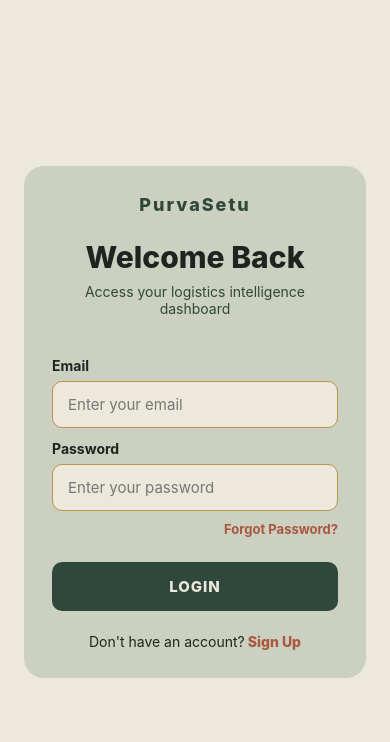
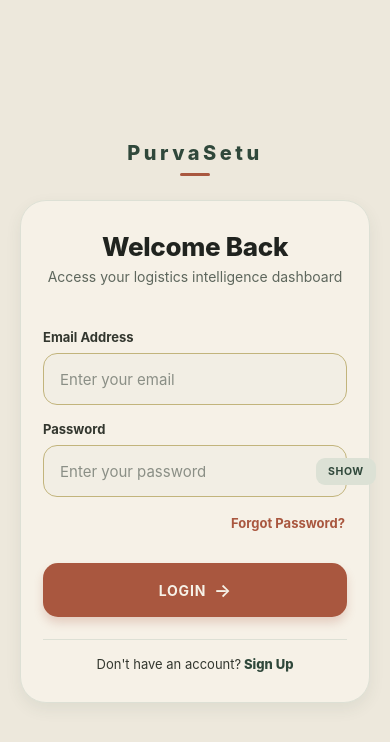
Before and after one commit to RishikaBhawsingka/PurvaSetu, a React Native app: screen /Login in a window 390 px wide. Shown: the top 742 px of the page. Built offline with nearby package versions, Linux system fonts and the light colour scheme.

Commit message:
login fix

```diff
--- a/screens/login.jsx
+++ b/screens/login.jsx
@@ -1,4 +1,3 @@
-
 import React, { useState } from "react";
 import {
   View,
@@ -6,12 +5,17 @@ import {
   TextInput,
   TouchableOpacity,
   StyleSheet,
+  ScrollView,
   Alert,
+  KeyboardAvoidingView,
+  Platform,
 } from "react-native";
 
 export default function Login({ navigation }) {
   const [email, setEmail] = useState("");
   const [password, setPassword] = useState("");
+  const [showPassword, setShowPassword] = useState(false);
+  const [focusedField, setFocusedField] = useState(null);
 
   const handleLogin = () => {
     if (!email || !password) {
@@ -26,124 +30,262 @@ export default function Login({ navigation }) {
   };
 
   return (
-    <View style={styles.container}>
+    <KeyboardAvoidingView
+      style={styles.screen}
+      behavior={Platform.OS === "ios" ? "padding" : undefined}
+    >
+      <ScrollView
+        contentContainerStyle={styles.container}
+        keyboardShouldPersistTaps="handled"
+        showsVerticalScrollIndicator={false}
+      >
+        {/* BRAND */}
+        <View style={styles.brandContainer}>
+          <Text style={styles.logo}>PurvaSetu</Text>
+          <View style={styles.logoLine} />
+        </View>
+
         <View style={styles.card}>
-
-        <Text style={styles.logo}>PurvaSetu</Text>
-
+          {/* HEADER */}
           <Text style={styles.title}>Welcome Back</Text>
-
           <Text style={styles.subtitle}>
             Access your logistics intelligence dashboard
           </Text>
 
-        <Text style={styles.label}>Email</Text>
+          {/* EMAIL */}
+          <Text style={styles.label}>Email Address</Text>
           <TextInput
-          style={styles.input}
+            style={[styles.input, focusedField === "email" && styles.inputFocused]}
             placeholder="Enter your email"
-          placeholderTextColor="#777"
+            placeholderTextColor="#8B8F86"
             keyboardType="email-address"
             autoCapitalize="none"
+            autoCorrect={false}
             value={email}
             onChangeText={setEmail}
+            onFocus={() => setFocusedField("email")}
+            onBlur={() => setFocusedField(null)}
           />
 
+          {/* PASSWORD */}
           <Text style={styles.label}>Password</Text>
+          <View
+            style={[
+              styles.passwordWrapper,
+              focusedField === "password" && styles.inputFocused,
+            ]}
+          >
             <TextInput
-          style={styles.input}
+              style={styles.passwordInput}
               placeholder="Enter your password"
-          placeholderTextColor="#777"
-          secureTextEntry
+              placeholderTextColor="#8B8F86"
+              secureTextEntry={!showPassword}
               value={password}
               onChangeText={setPassword}
+              onFocus={() => setFocusedField("password")}
+              onBlur={() => setFocusedField(null)}
             />
 
-        <TouchableOpacity style={styles.forgotButton}>
+            <TouchableOpacity
+              style={styles.showButton}
+              onPress={() => setShowPassword(!showPassword)}
+              activeOpacity={0.7}
+            >
+              <Text style={styles.showText}>
+                {showPassword ? "HIDE" : "SHOW"}
+              </Text>
+            </TouchableOpacity>
+          </View>
+
+          {/* FORGOT PASSWORD */}
+          <TouchableOpacity style={styles.forgotButton} activeOpacity={0.7}>
             <Text style={styles.forgotText}>Forgot Password?</Text>
           </TouchableOpacity>
 
+          {/* LOGIN */}
           <TouchableOpacity
             style={styles.loginButton}
             onPress={handleLogin}
+            activeOpacity={0.88}
           >
             <Text style={styles.loginButtonText}>LOGIN</Text>
+            <Text style={styles.arrow}>→</Text>
           </TouchableOpacity>
 
+          {/* SIGN UP */}
+          <View style={styles.signupDivider} />
           <View style={styles.signupRow}>
-          <Text style={styles.signupText}>
-            Don't have an account?
-          </Text>
-
-          <TouchableOpacity onPress={() => navigation.navigate("Signup")}>
+            <Text style={styles.signupText}>Don't have an account?</Text>
+            <TouchableOpacity
+              onPress={() => navigation.navigate("Signup")}
+              activeOpacity={0.7}
+            >
               <Text style={styles.signupLink}> Sign Up</Text>
             </TouchableOpacity>
           </View>
-
         </View>
-    </View>
+      </ScrollView>
+    </KeyboardAvoidingView>
   );
 }
 
+/*
+  DESIGN TOKENS — matched 1:1 to Signup.jsx so the two screens read as one
+  continuous design system rather than siblings with a family resemblance.
+  screen bg     #EDE8DC
+  card bg       #F6F1E7    border #DDE0D5
+  input bg      #F2EEE4    border #C2B47C  → focus #30483B
+  accent green  #30483B    accent rust #A9573F
+  text primary  #20231F    text body #33372F    text muted #5E675D
+  show/hide pill#DCE1D5
+*/
+
 const styles = StyleSheet.create({
-  container: {
+  screen: {
     flex: 1,
     backgroundColor: "#EDE8DC",
-    justifyContent: "center",
-    padding: 24,
   },
 
-  card: {
-    backgroundColor: "#CBD0C0",
-    borderRadius: 20,
-    padding: 28,
+  container: {
+    flexGrow: 1,
+    justifyContent: "center",
+    paddingHorizontal: 20,
+    paddingVertical: 32,
+  },
+
+  /* BRAND */
+
+  brandContainer: {
+    alignItems: "center",
+    marginBottom: 24,
   },
 
   logo: {
     color: "#30483B",
-    fontSize: 18,
+    fontSize: 20,
     fontWeight: "800",
-    letterSpacing: 2,
-    textAlign: "center",
-    marginBottom: 24,
+    letterSpacing: 3.5,
   },
+
+  logoLine: {
+    width: 30,
+    height: 3,
+    backgroundColor: "#A9573F",
+    borderRadius: 5,
+    marginTop: 8,
+  },
+
+  /* CARD */
+
+  card: {
+    width: "100%",
+    backgroundColor: "#F6F1E7",
+    borderRadius: 26,
+    borderWidth: 1,
+    borderColor: "#DDE0D5",
+    paddingHorizontal: 22,
+    paddingVertical: 30,
+
+    shadowColor: "#30483B",
+    shadowOffset: { width: 0, height: 6 },
+    shadowOpacity: 0.08,
+    shadowRadius: 16,
+    elevation: 3,
+  },
+
+  /* HEADER */
 
   title: {
     color: "#20231F",
-    fontSize: 30,
+    fontSize: 26,
     fontWeight: "800",
     textAlign: "center",
+    letterSpacing: -0.3,
   },
 
   subtitle: {
-    color: "#30483B",
+    color: "#5E675D",
     fontSize: 14,
     textAlign: "center",
-    marginTop: 8,
+    marginTop: 6,
     marginBottom: 28,
   },
 
+  /* LABELS */
+
   label: {
-    color: "#20231F",
-    fontSize: 14,
+    color: "#33372F",
+    fontSize: 13,
     fontWeight: "700",
-    marginBottom: 7,
-    marginTop: 12,
+    marginBottom: 8,
+    marginTop: 16,
   },
 
+  /* INPUTS */
+
   input: {
-    backgroundColor: "#EDE8DC",
-    borderRadius: 10,
-    paddingHorizontal: 15,
-    paddingVertical: 13,
+    height: 52,
+    backgroundColor: "#F2EEE4",
+    borderRadius: 14,
+    paddingHorizontal: 16,
     fontSize: 15,
     color: "#20231F",
     borderWidth: 1,
-    borderColor: "#B8944A",
+    borderColor: "#C2B47C",
   },
+
+  inputFocused: {
+    borderColor: "#30483B",
+    borderWidth: 1.5,
+    shadowColor: "#30483B",
+    shadowOffset: { width: 0, height: 2 },
+    shadowOpacity: 0.12,
+    shadowRadius: 6,
+    elevation: 2,
+  },
+
+  /* PASSWORD */
+
+  passwordWrapper: {
+    height: 52,
+    flexDirection: "row",
+    alignItems: "center",
+    backgroundColor: "#F2EEE4",
+    borderRadius: 14,
+    borderWidth: 1,
+    borderColor: "#C2B47C",
+    paddingRight: 6,
+  },
+
+  passwordInput: {
+    flex: 1,
+    height: "100%",
+    paddingHorizontal: 16,
+    fontSize: 15,
+    color: "#20231F",
+  },
+
+  showButton: {
+    paddingHorizontal: 12,
+    paddingVertical: 7,
+    borderRadius: 9,
+    backgroundColor: "#DCE1D5",
+  },
+
+  showText: {
+    color: "#30483B",
+    fontSize: 10.5,
+    fontWeight: "700",
+    letterSpacing: 0.6,
+  },
+
+  /* FORGOT PASSWORD */
 
   forgotButton: {
     alignSelf: "flex-end",
-    marginTop: 10,
+    marginTop: 12,
+    paddingVertical: 6,
+    paddingHorizontal: 2,
   },
 
   forgotText: {
@@ -152,35 +294,61 @@ const styles = StyleSheet.create({
     fontWeight: "700",
   },
 
+  /* LOGIN BUTTON */
+
   loginButton: {
-    backgroundColor: "#30483B",
-    paddingVertical: 15,
-    borderRadius: 10,
-    marginTop: 25,
+    height: 54,
+    backgroundColor: "#A9573F",
+    borderRadius: 15,
+    marginTop: 26,
+    flexDirection: "row",
+    justifyContent: "center",
     alignItems: "center",
+
+    shadowColor: "#A9573F",
+    shadowOffset: { width: 0, height: 6 },
+    shadowOpacity: 0.22,
+    shadowRadius: 10,
+    elevation: 4,
   },
 
   loginButtonText: {
-    color: "#EDE8DC",
-    fontSize: 15,
-    fontWeight: "800",
-    letterSpacing: 1,
+    color: "#F6F1E7",
+    fontSize: 14,
+    fontWeight: "700",
+    letterSpacing: 0.8,
+  },
+
+  arrow: {
+    color: "#F6F1E7",
+    fontSize: 18,
+    fontWeight: "600",
+    marginLeft: 8,
+  },
+
+  /* SIGN UP */
+
+  signupDivider: {
+    height: 1,
+    backgroundColor: "#DDE0D5",
+    marginTop: 22,
   },
 
   signupRow: {
     flexDirection: "row",
     justifyContent: "center",
-    marginTop: 22,
+    alignItems: "center",
+    marginTop: 16,
   },
 
   signupText: {
-    color: "#20231F",
-    fontSize: 14,
+    color: "#33372F",
+    fontSize: 13,
   },
 
   signupLink: {
-    color: "#A9573F",
+    color: "#30483B",
     fontWeight: "800",
-    fontSize: 14,
+    fontSize: 13,
   },
 });
```
Lines whose indentation alone changed are shown as unchanged.
